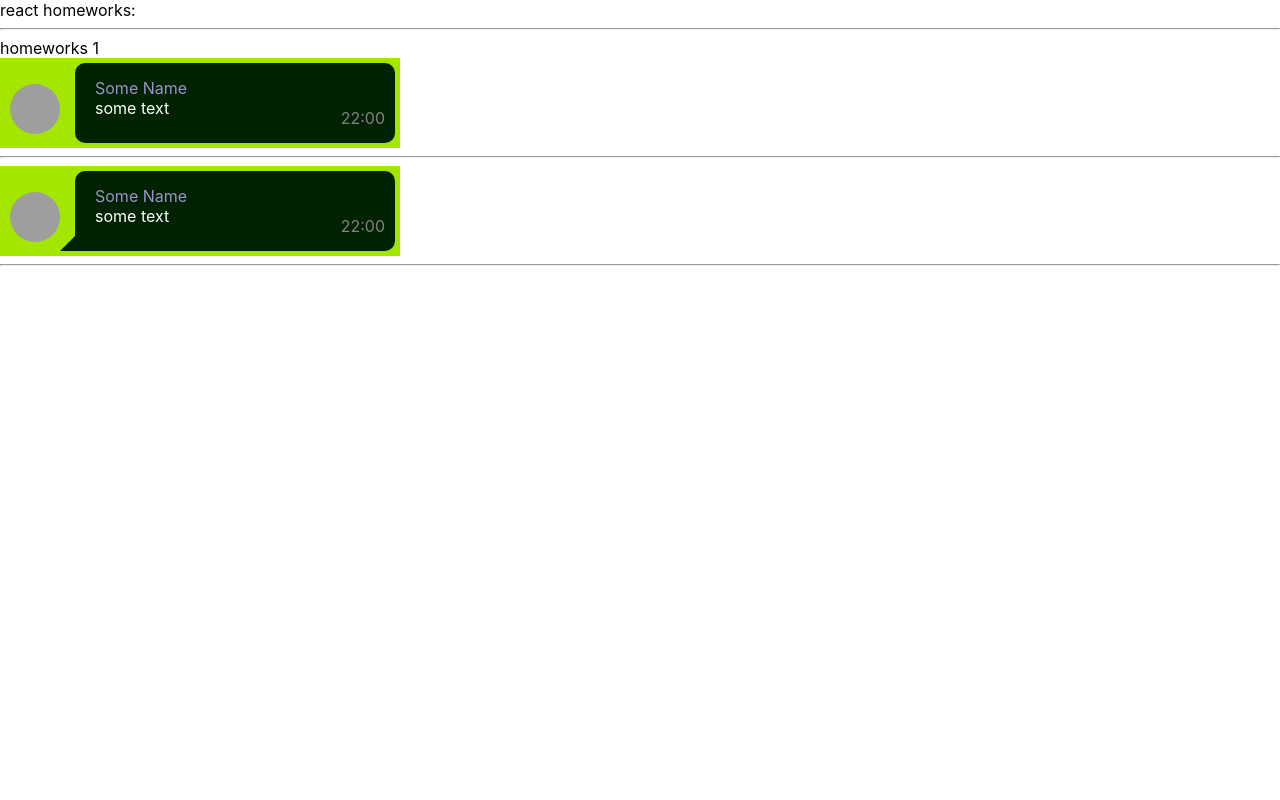
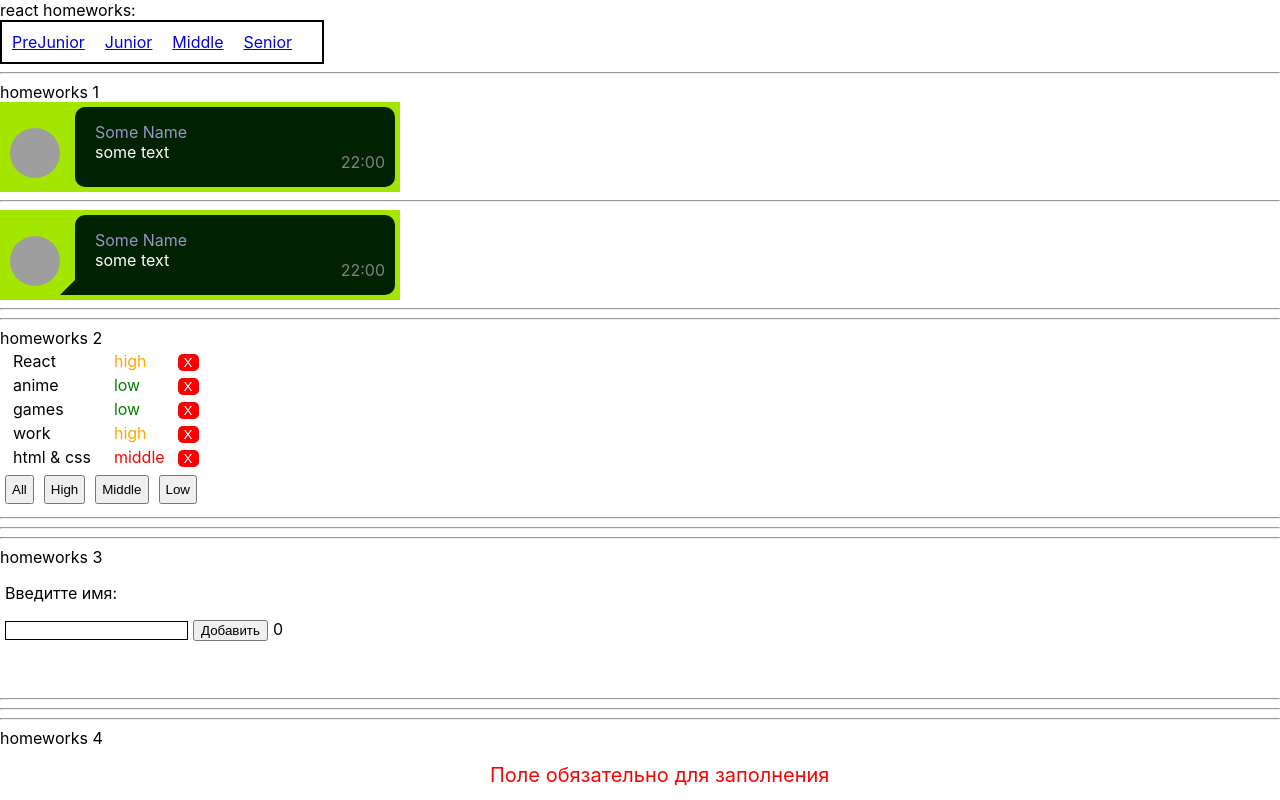
Before and after one commit to Crash2022/Samurai-Homeworks, a React (Create React App) app: page /#/pre-junior in a window 1280 px wide. Shown: the top 800 px of the page. Built offline with nearby package versions, Linux system fonts and the light colour scheme; grey boxes are pictures that could not be loaded.

Commit message:
hw5 done

```diff
--- a/src/p1-main/m1-ui/u1-app/App.tsx
+++ b/src/p1-main/m1-ui/u1-app/App.tsx
@@ -4,16 +4,17 @@
 import HW2 from '../../../p2-homeworks/h2/HW2'
 import HW3 from '../../../p2-homeworks/h3/HW3'
 import HW4 from '../../../p2-homeworks/h4/HW4'
+import HW5 from "../../../p2-homeworks/h5-rrd-v6/HW5";
 
 function App() {
     return (
         <div className={s.App}>
             <div>react homeworks:</div>
-            <HW1/>
-           {/* <HW2/>
+            {/*<HW1/>
+            <HW2/>
             <HW3/>
             <HW4/>*/}
-            {/*<HW5/>*/}
+            <HW5/>
 
         </div>
     )
--- a/src/p2-homeworks/h5-rrd-v6/HW5.tsx
+++ b/src/p2-homeworks/h5-rrd-v6/HW5.tsx
@@ -1,18 +1,18 @@
 import React from 'react'
 import Header from './Header'
 import Pages from './Pages'
+import {HashRouter} from "react-router-dom";
 
 function HW5() {
     return (
         <div>
             {/*в gh-pages лучше работает HashRouter*/}
-            {/*<HashRouter>*/}
+            <HashRouter>
 
-            <Header/>
+                <Header/>
+                <Pages/>
 
-            <Pages/>
-
-            {/*</HashRouter>*/}
+            </HashRouter>
         </div>
     )
 }
--- /dev/null
+++ b/src/p2-homeworks/h5-rrd-v6/Header.module.css
@@ -0,0 +1,7 @@
+.header {
+    border: 2px solid black;
+    display: flex;
+    justify-content: center;
+    max-width: 300px;
+    padding: 10px;
+}
--- a/src/p2-homeworks/h5-rrd-v6/Header.tsx
+++ b/src/p2-homeworks/h5-rrd-v6/Header.tsx
@@ -1,10 +1,15 @@
 import React from 'react'
+import {NavLink} from "react-router-dom";
+import style from './Header.module.css'
 
 function Header() {
     return (
-        <div>
-            // add NavLinks
-
+        <div className={style.header}>
+            {/*// add NavLinks*/}
+            <NavLink to={'/pre-junior'} style={{paddingRight: '20px'}}>PreJunior</NavLink>
+            <NavLink to={'/junior'} style={{paddingRight: '20px'}}>Junior</NavLink>
+            <NavLink to={'/middle'} style={{paddingRight: '20px'}}>Middle</NavLink>
+            <NavLink to={'/senior'} style={{paddingRight: '20px'}}>Senior</NavLink>
         </div>
     )
 }
--- a/src/p2-homeworks/h5-rrd-v6/Pages.tsx
+++ b/src/p2-homeworks/h5-rrd-v6/Pages.tsx
@@ -1,26 +1,37 @@
 import React from 'react'
+import {Navigate, Route, Routes} from "react-router-dom";
+import PreJunior from "./pages/PreJunior";
+import Junior from "./pages/Junior";
+import Middle from "./pages/Middle";
+import Senior from "./pages/Senior";
+import Error404 from "./pages/Error404";
 
 export const PATH = {
     PRE_JUNIOR: '/pre-junior',
-    // add paths
+    JUNIOR: '/junior',
+    MIDDLE: '/middle',
+    SENIOR: '/senior'
 }
 
 function Pages() {
     return (
         <div>
             {/*Routes выбирает первый подходящий роут*/}
-            {/*<Routes>*/}
+            <Routes>
 
                 {/*в начале мы попадаем на страницу '/' и переходим сразу на страницу PRE_JUNIOR*/}
-                {/*<Route path={'/'} element={<Navigate to={PATH.PRE_JUNIOR}/>}/>*/}
+                <Route path={'/'} element={<Navigate to={PATH.PRE_JUNIOR}/>}/>
 
-                {/*<Route path={PATH.PRE_JUNIOR} element={<PreJunior/>}/>*/}
-                // add routes
+                <Route path={PATH.PRE_JUNIOR} element={<PreJunior/>}/>
+                <Route path={PATH.JUNIOR} element={<Junior/>}/>
+                <Route path={PATH.MIDDLE} element={<Middle/>}/>
+                <Route path={PATH.SENIOR} element={<Senior/>}/>
+                {/*// add routes*/}
 
                 {/*он отрисуется если пользователь захочет попасть на несуществующую страницу*/}
-                {/*<Route path={'/*'} element={<Error404/>}/>*/}
+                <Route path={'/*'} element={<Error404/>}/>
 
-            {/*</Routes>*/}
+            </Routes>
         </div>
     )
 }
--- /dev/null
+++ b/src/p2-homeworks/h5-rrd-v6/pages/Junior.tsx
@@ -0,0 +1,14 @@
+import React from 'react'
+
+function Junior() {
+    return (
+        <div>
+            Junior. Надо ещё подучиться...
+        </div>
+    )
+}
+
+export default Junior
+
+// сделайте по аналогии пустые страницы джун и джун+
+// туда будут добавляться следующие дз
--- /dev/null
+++ b/src/p2-homeworks/h5-rrd-v6/pages/Middle.tsx
@@ -0,0 +1,14 @@
+import React from 'react'
+
+function Middle() {
+    return (
+        <div>
+            Middle. Ты уже знаешь многое, но не всё, так что учись дальше...
+        </div>
+    )
+}
+
+export default Middle
+
+// сделайте по аналогии пустые страницы джун и джун+
+// туда будут добавляться следующие дз
--- /dev/null
+++ b/src/p2-homeworks/h5-rrd-v6/pages/Senior.tsx
@@ -0,0 +1,14 @@
+import React from 'react'
+
+function Senior() {
+    return (
+        <div>
+            Senior. Ты уже бородартый дядька, можешь и отдохнуть).
+        </div>
+    )
+}
+
+export default Senior
+
+// сделайте по аналогии пустые страницы джун и джун+
+// туда будут добавляться следующие дз
```
Also changed, not shown: package.json (line endings or trailing spaces).
